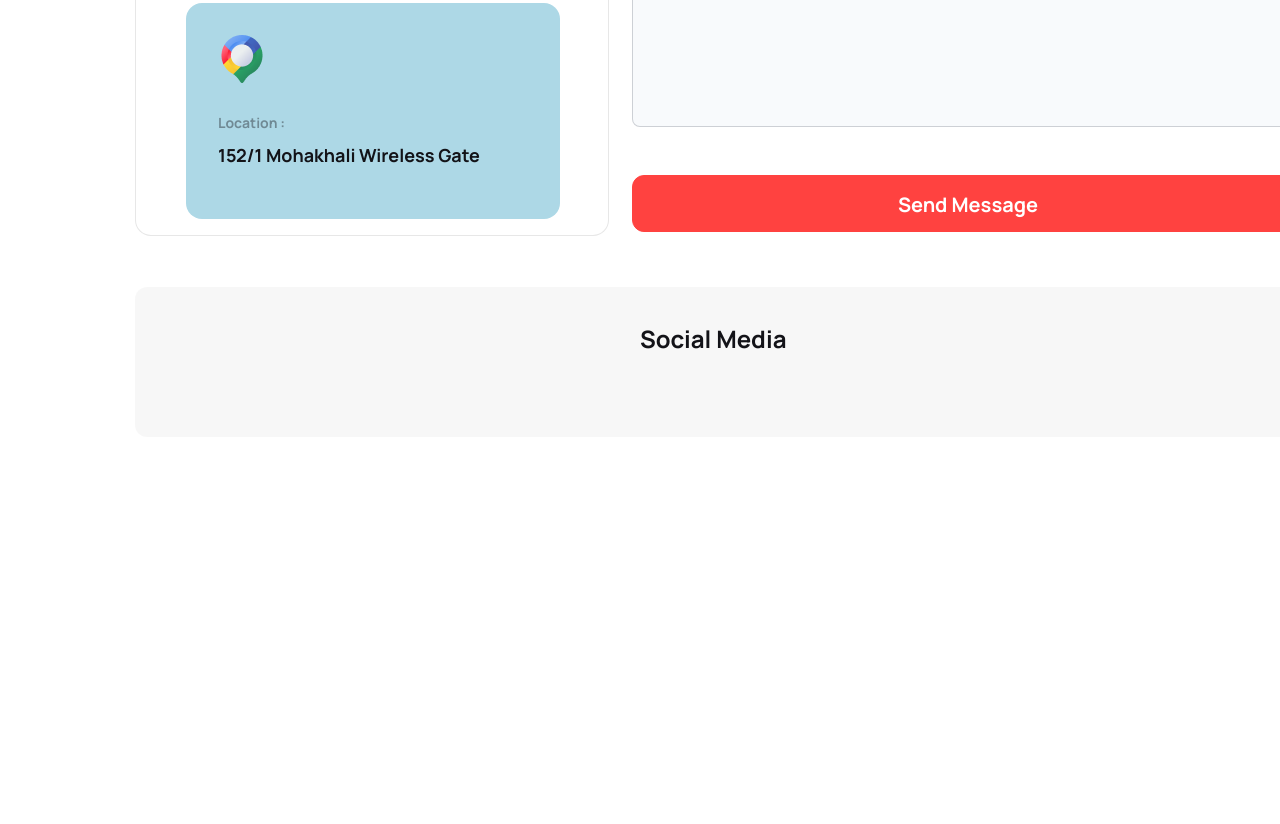
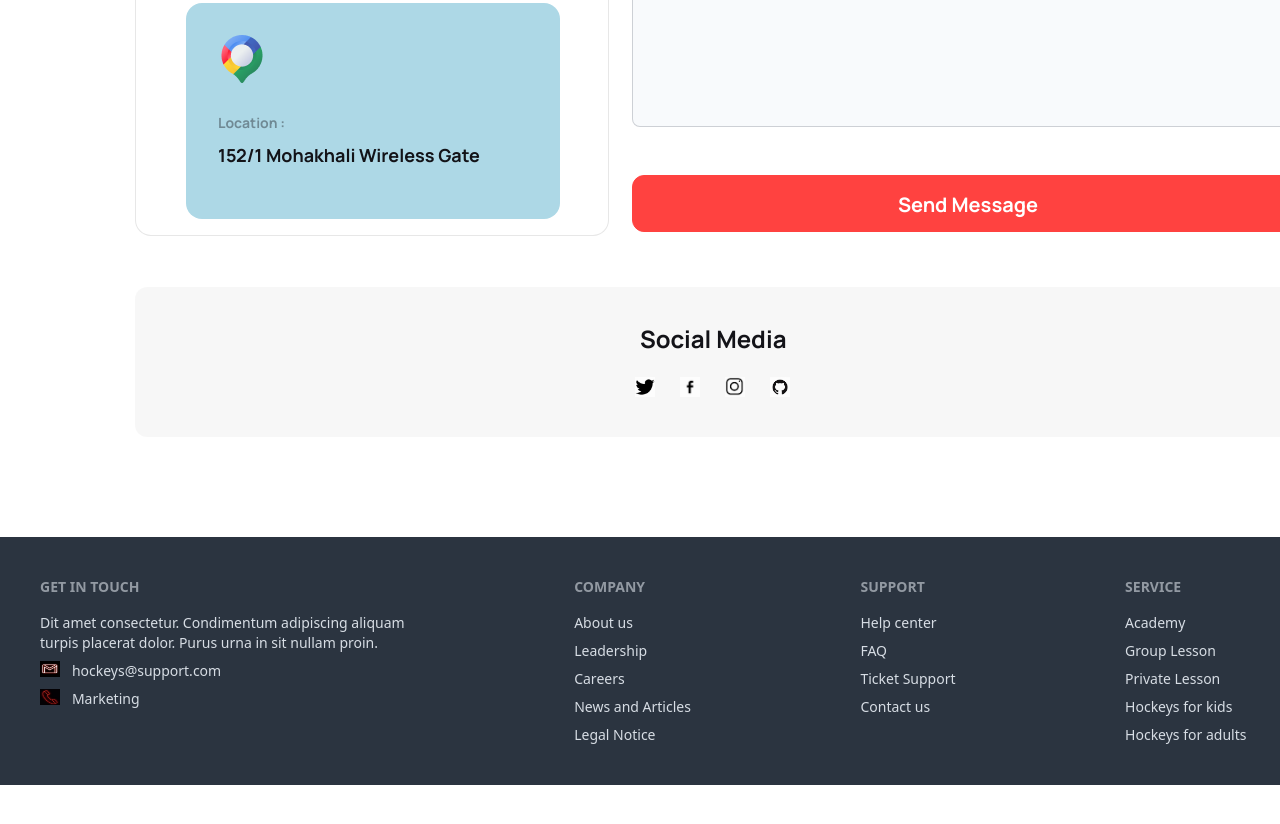
Before and after one commit to muhimmilon/hockys-final-a3, a plain HTML site: page index.html in a window 1280 px wide. Shown: the part 5257-6081 px from the top of the page. Drawn offline with nearby package versions, Linux system fonts and the light colour scheme.

Commit message:
footer complete

```diff
--- a/index.html
+++ b/index.html
@@ -425,8 +425,47 @@
 <div class="group-10">
   <div class="group-100">
     <div class="group-10-textbox-1"><p class="group-10-text-design-1">Social Media</p></div>
+    <div class="social-icon">
+      <div class="icons">
+        <div class="icons-size"><img src="Images/twittter.jpeg" alt=""></div>
+        <div class="icons-size "><img src="Images/facebok.jpeg" alt=""></div>
+        <div class="icons-size"><img src="Images/instatatata.jpeg" alt=""></div>
+        <div class="icons-size"><img src="Images/github.jpeg" alt=""></div>
+      </div>
+    </div>
   </div>
 </div>
+<footer class="footer p-10 bg-neutral text-neutral-content footer11">
+  <nav>
+    <h6 class="footer-title">Get In Touch</h6>
+    <a class="link link-hover">Dit amet consectetur. Condimentum  adipiscing aliquam<br>turpis placerat dolor. Purus urna in sit nullam proin. </a>
+    <a class="link link-hover inline-flex gap-3"><img  class="icons-size" src="Images/emailll.jpeg" alt="">hockeys@support.com</a>
+    <a class="link link-hover inline-flex gap-3"><img class="icons-size" src="Images/neonphone.jpeg" alt="">Marketing</a>
+  </nav>
+  <nav>
+    <h6 class="footer-title">Company</h6>
+    <a class="link link-hover">About us</a>
+    <a class="link link-hover">Leadership</a>
+    <a class="link link-hover">Careers</a>
+    <a class="link link-hover">News and Articles</a>
+    <a class="link link-hover">Legal Notice</a>
+  </nav>
+  <nav>
+    <h6 class="footer-title">Support</h6>
+    <a class="link link-hover">Help center</a>
+    <a class="link link-hover">FAQ</a>
+    <a class="link link-hover">Ticket Support</a>
+    <a class="link link-hover">Contact us</a>
+  </nav>
+  <nav>
+    <h6 class="footer-title">Service</h6>
+    <a class="link link-hover">Academy</a>
+    <a class="link link-hover">Group Lesson</a>
+    <a class="link link-hover">Private Lesson</a>
+    <a class="link link-hover">Hockeys for kids</a>
+    <a class="link link-hover">Hockeys for adults</a>
+  </nav>
+</footer>
   </div>
 </body>
 </html>
--- a/styles/hockys.css
+++ b/styles/hockys.css
@@ -1104,3 +1104,19 @@ letter-spacing: 0%;
 text-align: center;
 white-space: nowrap;
 }
+.landing-page-design .social-icon {
+margin-top: 20px;
+margin-left: 500px;
+}
+.landing-page-design .icons {
+display: flex;
+flex-direction: row;
+gap: 25px;
+}
+.landing-page-design .icons-size {
+    width: 19.89px;
+    height: 16px;
+}
+.landing-page-design .footer11 {
+    margin-top: 100px;
+}
```
Also changed, not shown: Images/emailll.jpeg (added), Images/facebok.jpeg (added), Images/github.jpeg (added), Images/instagram.jpeg (added), Images/instatatata.jpeg (added), Images/neonphone.jpeg (added), Images/phoneee.jpeg (added), Images/twittter.jpeg (added).
